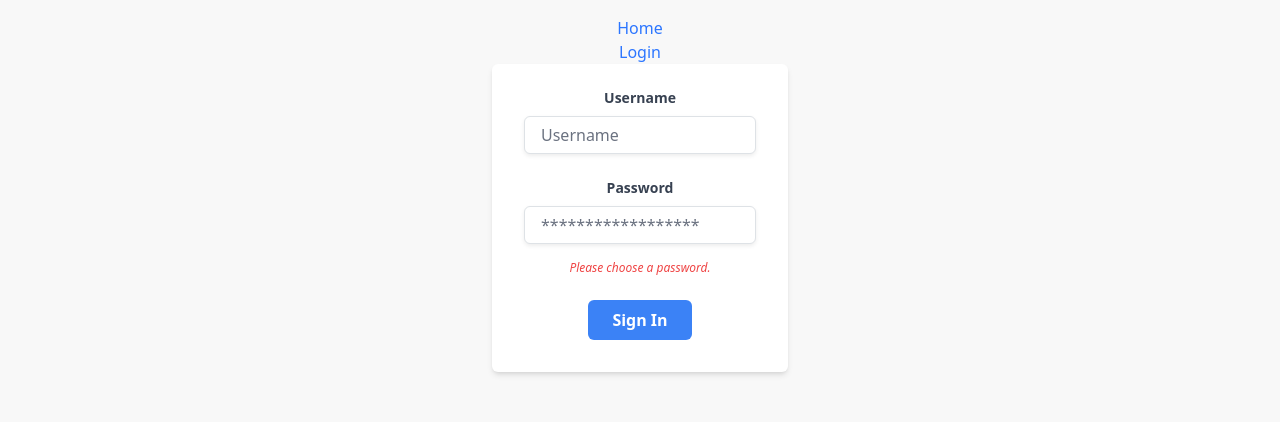
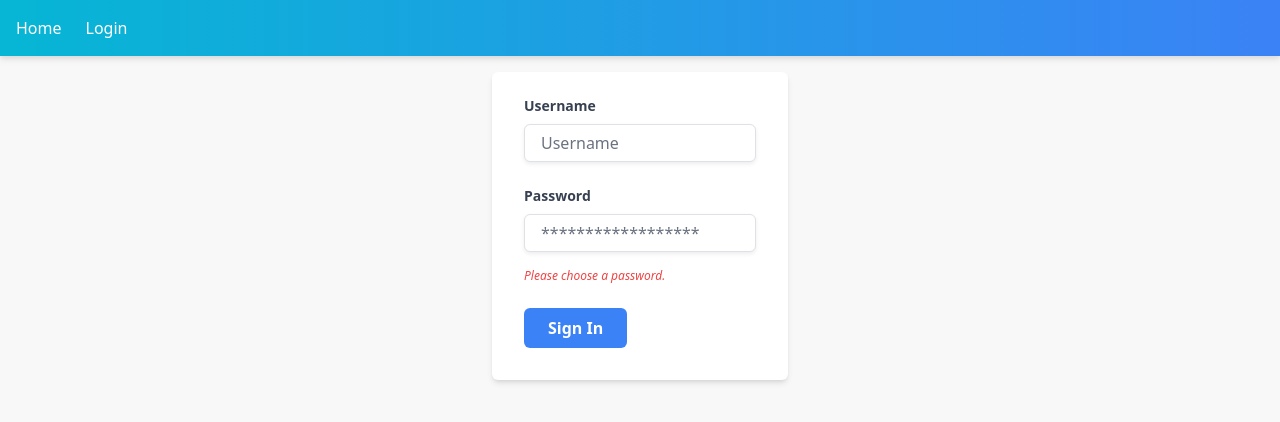
Before and after one commit to mikisimi25/social, a React (Create React App) app: page /login in a window 1280 px wide. Shown: the top 422 px of the page. Built offline with nearby package versions, Linux system fonts and the light colour scheme.

Commit message:
Modified style

```diff
--- a/src/App.jsx
+++ b/src/App.jsx
@@ -4,27 +4,15 @@ import { Routes, Route, BrowserRouter } from 'react-router-dom';
 import './App.scss';
 import Users from './pages/Users/Users';
 import Login from './pages/Login/Login';
+import Navigation from './components/Navigation/Navigation';
 
 const App = () => {
 
-  const menuItems = [
-    { name: 'Home', link: '/' },
-    { name: 'Login', link: '/login' },
-  ];
+  return (
+    <div>
+      <Navigation />
 
-  return (
-    <div className="App container">
-      <div className="row justify-content-center pt-md-3">
-
-        <nav>
-          <ul>
-            {menuItems.map((item) => (
-              <li key={item.name}>
-                <a href={item.link}>{item.name}</a>
-              </li>
-            ))}
-          </ul>
-        </nav>
+      <main className="row justify-content-center pt-md-3">
 
         <BrowserRouter>
           <Routes>
@@ -32,7 +20,8 @@ const App = () => {
             <Route path="/login" element={ <Login /> } />
           </Routes>
         </BrowserRouter>
-      </div>
+
+      </main>
     </div>
   );
 }
--- a/src/App.scss
+++ b/src/App.scss
@@ -2,23 +2,6 @@ body {
     background-color: rgb(248, 248, 248);
 }
 
-.App {
-    text-align: center;
-    color: rgb(44, 118, 255);
+* {
+    // outline: 1px solid red;
 }
-
-ul {
-    padding: 0;
-    list-style: none;
-}
-
-.notFoundItem {
-    border: 2px solid rgb(167, 167, 167);
-    padding: 1em;
-    text-align: center;
-    color: rgb(167, 167, 167);
-}
-
-* {
-//   outline: 1px solid red;
-}
```
